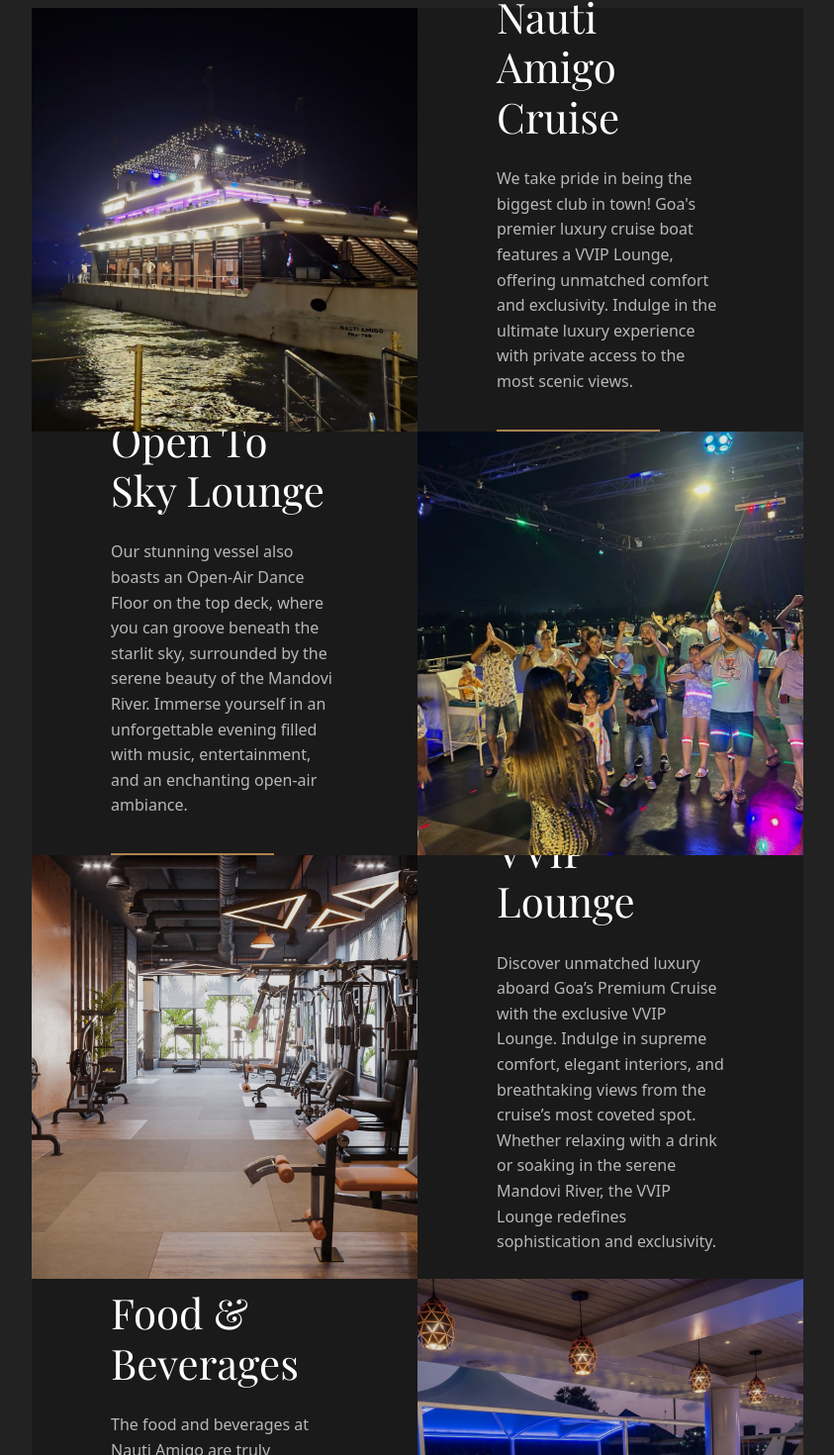
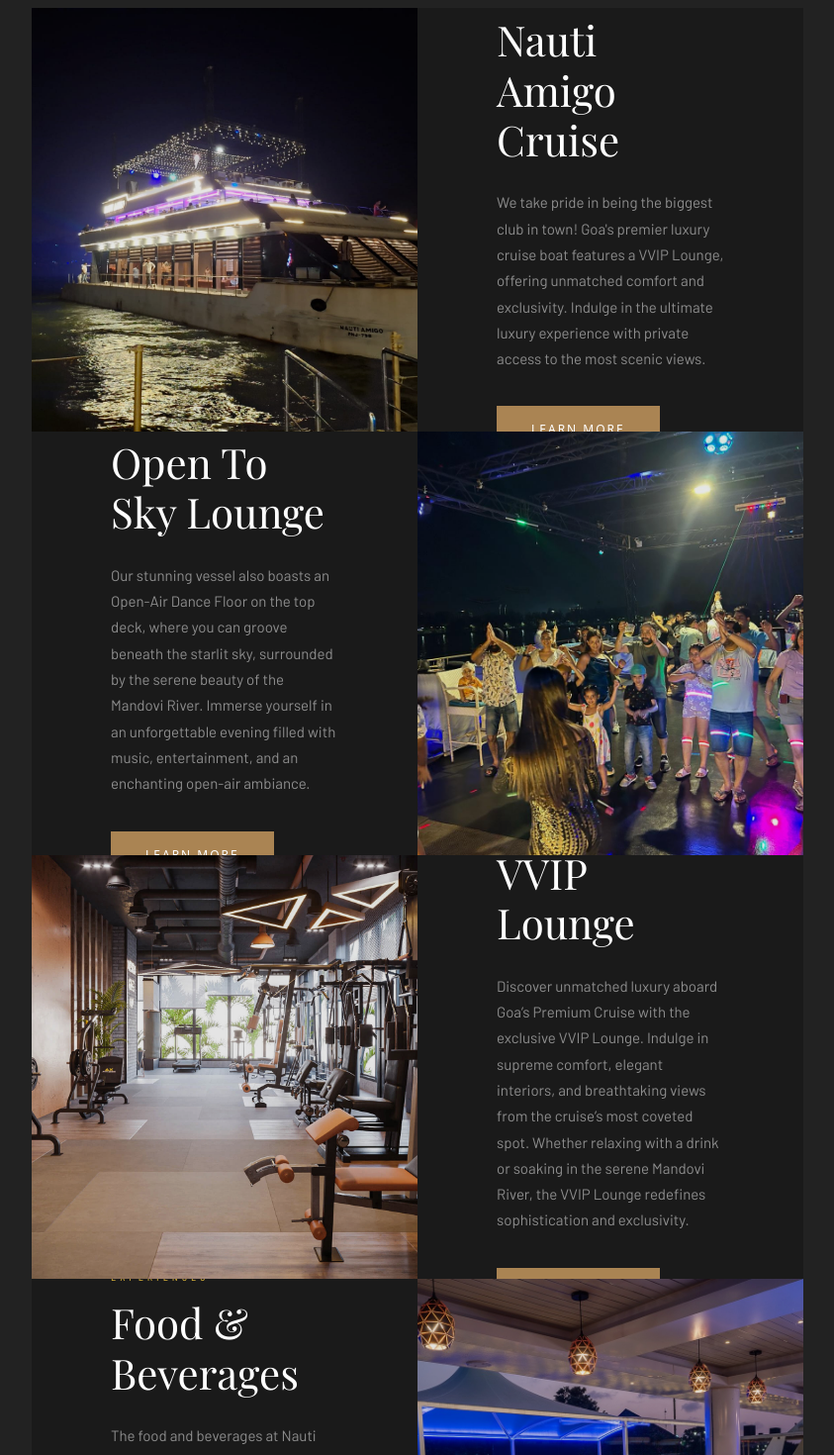
Before and after one commit to Kratagya-Webkorps/nautiamigo-angular, an Angular app: page / in a window 1280 px wide. Shown: the part 7757-9227 px from the top of the page at 99% size, without its empty margins (218-1061 px from the left). Built offline with nearby package versions, Linux system fonts and the light colour scheme.

Commit message:
Fix the font in services section

```diff
--- a/src/app/services-section/services-section.component.css
+++ b/src/app/services-section/services-section.component.css
@@ -249,3 +249,13 @@
       font-size: 11px;
     }
   }
+
+  .barlow-description {
+    font-family: 'Barlow', sans-serif !important;
+    font-weight: 400 !important;
+    font-size: 15px !important;
+    line-height: 26.3px !important;
+    letter-spacing: 0px !important;
+    color: #ffffff80 !important;
+    margin: 0;
+  }
--- a/src/app/services-section/services-section.component.html
+++ b/src/app/services-section/services-section.component.html
@@ -15,7 +15,7 @@
                 <h6>Discover</h6>
               </div>
               <h4>Nauti Amigo Cruise</h4>
-              <p>
+              <p class="barlow-description">
                 We take pride in being the biggest club in town! Goa's premier luxury cruise boat features a VVIP Lounge, offering unmatched comfort and exclusivity. Indulge in the ultimate luxury experience with private access to the most scenic views.
               </p>
               <div class="butn-dark">
@@ -34,7 +34,7 @@
                 <h6>Experiences</h6>
               </div>
               <h4>Open To Sky Lounge</h4>
-              <p>
+              <p class="barlow-description">
                 Our stunning vessel also boasts an Open-Air Dance Floor on the top deck, where you can groove beneath the starlit sky, surrounded by the serene beauty of the Mandovi River. Immerse yourself in an unforgettable evening filled with music, entertainment, and an enchanting open-air ambiance.
               </p>
               <div class="butn-dark">
@@ -63,7 +63,7 @@
                 <h6>Modern</h6>
               </div>
               <h4>VVIP Lounge</h4>
-              <p>
+              <p class="barlow-description">
                 Discover unmatched luxury aboard Goa’s Premium Cruise with the exclusive VVIP Lounge. Indulge in supreme comfort, elegant interiors, and breathtaking views from the cruise’s most coveted spot. Whether relaxing with a drink or soaking in the serene Mandovi River, the VVIP Lounge redefines sophistication and exclusivity.
               </p>
               <div class="butn-dark">
@@ -82,7 +82,7 @@
                 <h6>Experiences</h6>
               </div>
               <h4>Food & Beverages</h4>
-              <p>
+              <p class="barlow-description">
                 The food and beverages at Nauti Amigo are truly exceptional! From delectable dishes to refreshing drinks, every bite and sip is crafted to perfection, offering a culinary experience that perfectly complements the luxury cruise ambiance.
               </p>
               <div class="butn-dark">
```
